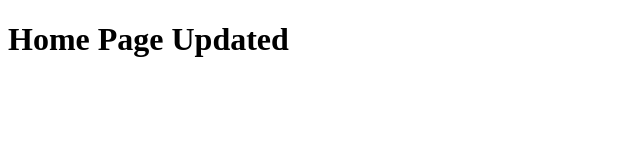
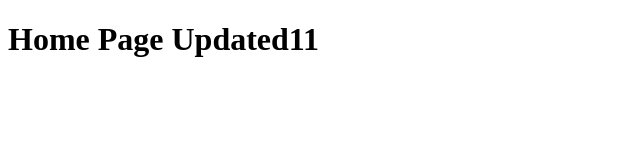
Before and after one commit to jaebeombag638-cyber/git2-exam, a plain HTML site: page index.html in a window 1280 px wide. Shown: the full height of the page, 0-640 px from the left. Drawn offline with Linux system fonts and the light colour scheme.

Commit message:
add index1

```diff
--- a/index.html
+++ b/index.html
@@ -4,6 +4,6 @@
 
 </head>
 <body>
-    <h1>Home Page Updated</h1>
+    <h1>Home Page Updated11</h1>
 </body>
 </html>
```
